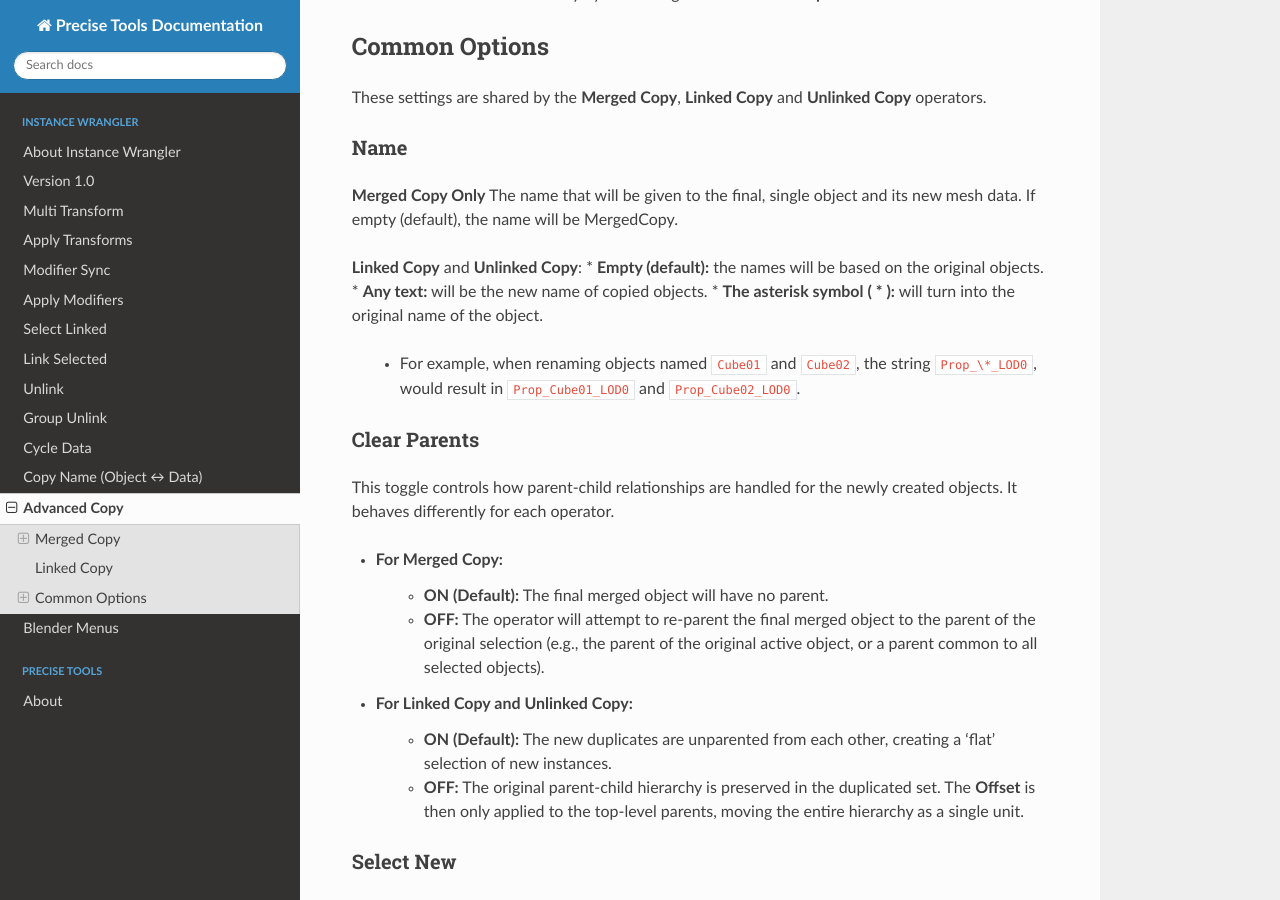
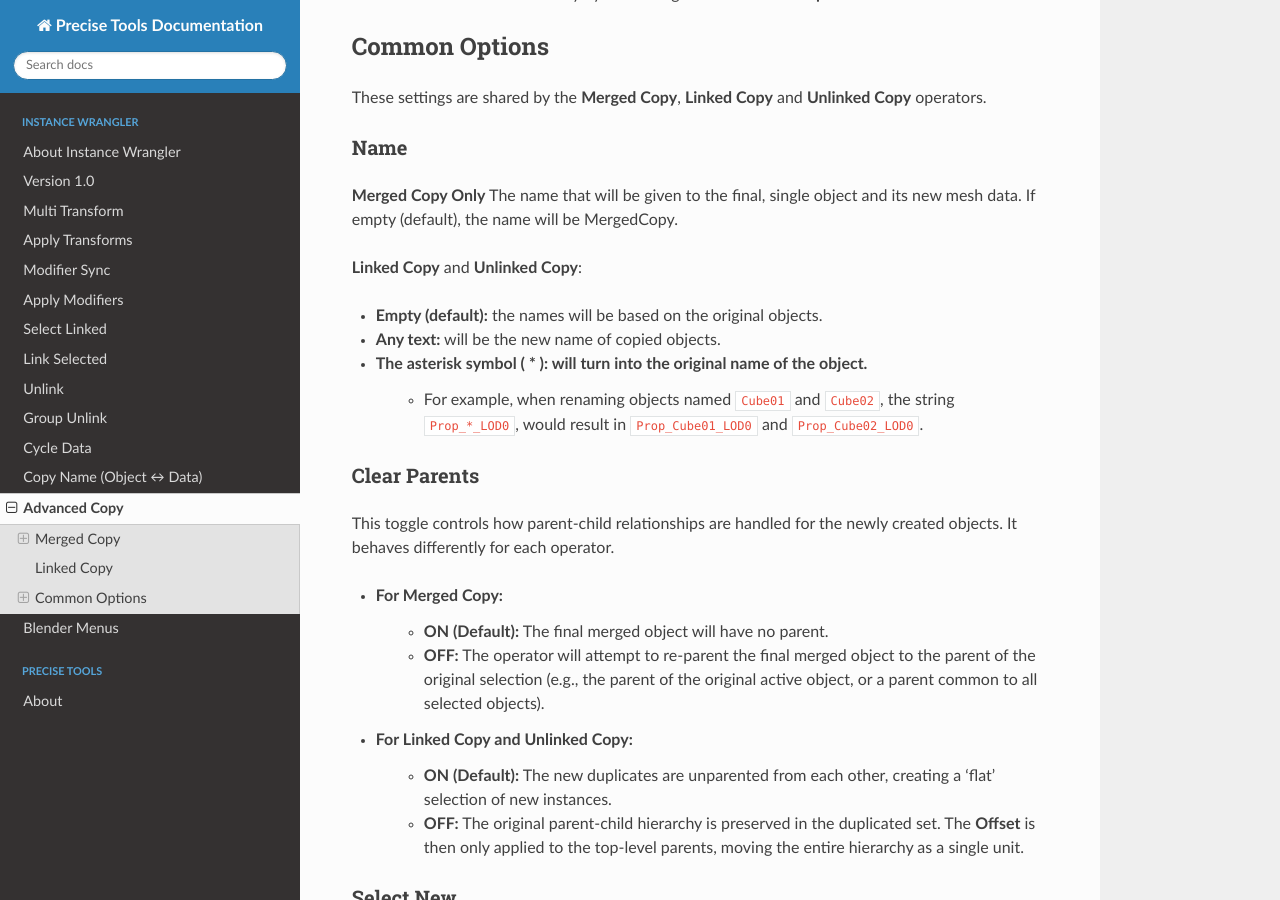
Before and after one commit to jb1981dev/Precise-Docs, a Sphinx documentation site: the page built from docs/source/instwrangler/advancedcopy.rst, in a window 1280 px wide and 900 px high, scrolled down 1157 px. Built offline with Sphinx 7.4.7 and the Read the Docs theme 3.1.0, drawn with Linux system fonts in a browser that asks for light colours.

```diff
--- a/docs/source/instwrangler/advancedcopy.rst
+++ b/docs/source/instwrangler/advancedcopy.rst
@@ -51,11 +51,11 @@ Name
 The name that will be given to the final, single object and its new mesh data. If empty (default), the name will be MergedCopy.
 
 **Linked Copy** and **Unlinked Copy**:
+
 * **Empty (default):** the names will be based on the original objects.
 * **Any text:** will be the new name of copied objects.
 * **The asterisk symbol ( \* ):** will turn into the original name of the object.
-
-    * For example, when renaming objects named ``Cube01`` and ``Cube02``, the string ``Prop_\*_LOD0``, would result in ``Prop_Cube01_LOD0`` and ``Prop_Cube02_LOD0``.
+    * For example, when renaming objects named ``Cube01`` and ``Cube02``, the string ``Prop_*_LOD0``, would result in ``Prop_Cube01_LOD0`` and ``Prop_Cube02_LOD0``.
 
 Clear Parents
 -------------
```
